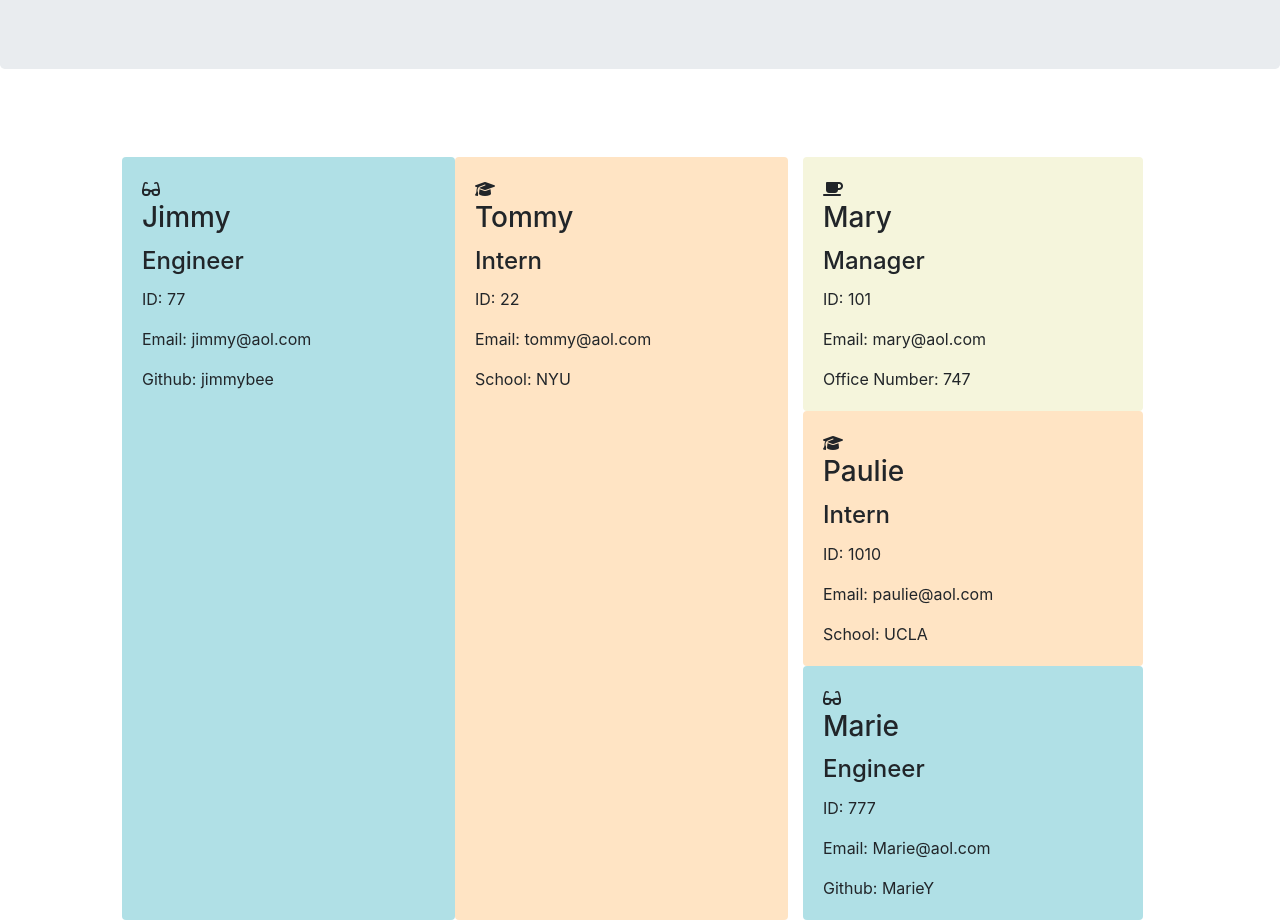
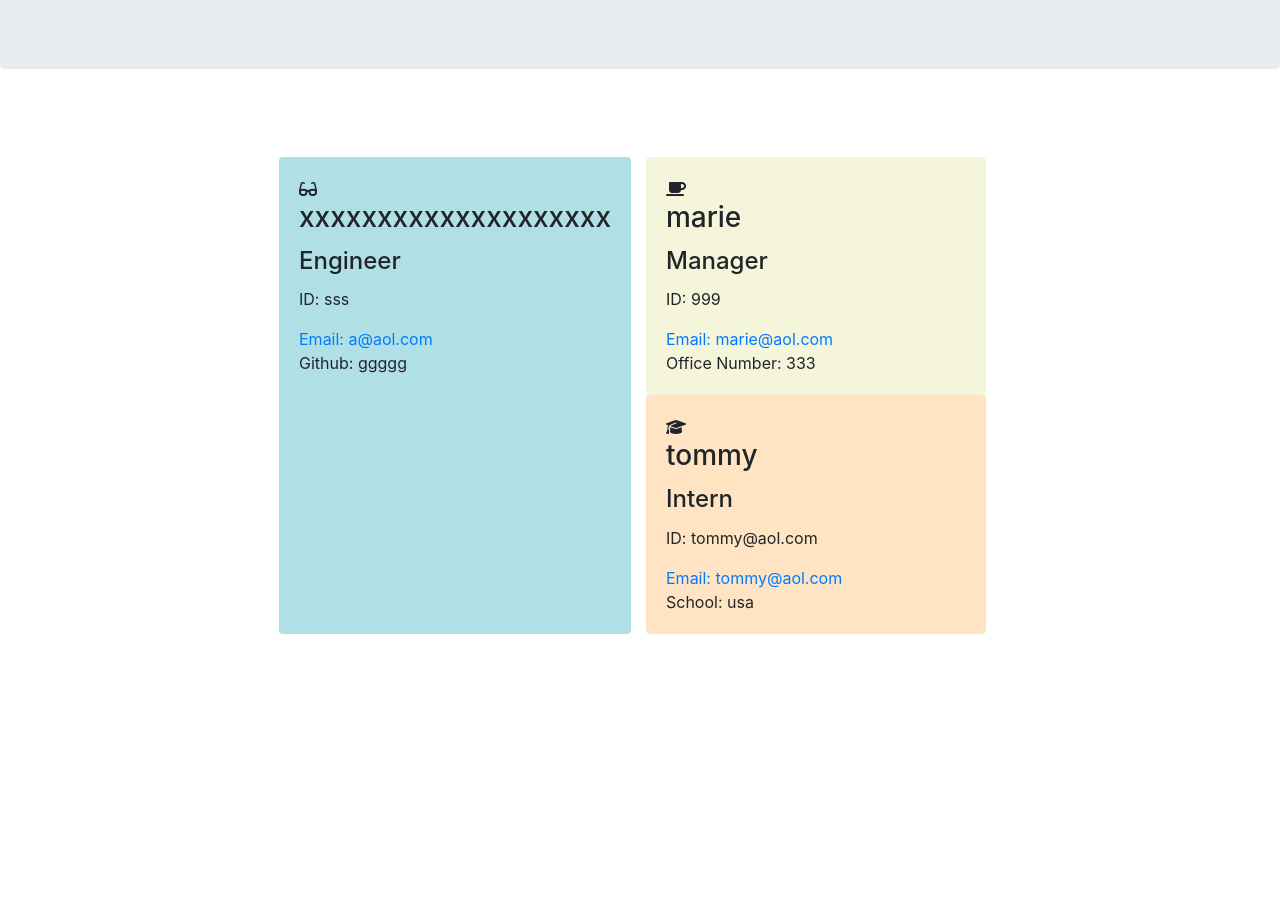
Before and after one commit to chorvick/teamprofilegenerator, a website: page index.html in a window 1280 px wide. Shown: the part 115-1035 px from the top of the page. After the commit the page ends 800 px from the top, so only its background shows below. Drawn offline with nearby package versions, Linux system fonts and the light colour scheme.

Commit message:
added link to cards so e mail launches client

```diff
--- a/index.html
+++ b/index.html
@@ -20,8 +20,6 @@
  </div>
  </div>
  </div>
-
-
 <br>
   <br>
   <br>
@@ -34,22 +32,11 @@
 
             <div class="card-body">
             <span class="fas fa-glasses"></span>
-              <h3 class="card-title">Jimmy</h3>
+              <h3 class="card-title">xxxxxxxxxxxxxxxxxxxx</h3>
               <h4 class="card-title">Engineer</h4>
-              <p class="card-text">ID: 77</p>
-              <p class="card-text">Email: jimmy@aol.com</p>
-              <p class="card-text">Github: jimmybee</p>
-
-            </div>
-          </div><div class="card" style="min-width: 30%;background-color: Bisque;border: 3px black">
-
-            <div class="card-body">
-            <span  class="fas fa-graduation-cap"></span>
-              <h3 class="card-title">Tommy</h3>
-              <h4 class="card-title">Intern</h4>
-              <p class="card-text">ID: 22</p>
-              <p class="card-text">Email: tommy@aol.com</p>
-              <p class="card-text">School: NYU</p>
+              <p class="card-text">ID: sss</p>
+              <a href="mailto:a@aol.com">Email: a@aol.com</a >
+              <p class="card-text">Github: ggggg</p>
 
             </div>
           </div><div class="col-sm-4">
@@ -57,33 +44,22 @@
 
             <div class="card-body">
             <span class="fas fa-coffee"></span>
-              <h3 class="card-title">Mary</h3>
+              <h3 class="card-title">marie</h3>
               <h4 class="card-title">Manager</h4>
-              <p class="card-text">ID: 101</p>
-              <p class="card-text">Email: mary@aol.com</p>
-              <p class="card-text">Office Number: 747</p>
+              <p class="card-text">ID: 999</p>
+              <a href="mailto:marie@aol.com">Email: marie@aol.com</a >
+              <p class="card-text">Office Number: 333</p>
 
             </div>
           </div><div class="card" style="min-width: 30%;background-color: Bisque;border: 3px black">
 
             <div class="card-body">
             <span  class="fas fa-graduation-cap"></span>
-              <h3 class="card-title">Paulie</h3>
+              <h3 class="card-title">tommy</h3>
               <h4 class="card-title">Intern</h4>
-              <p class="card-text">ID: 1010</p>
-              <p class="card-text">Email: paulie@aol.com</p>
-              <p class="card-text">School: UCLA</p>
-
-            </div>
-          </div><div class="card" style="min-width: 30%;background-color: powderblue;border: 3px black">
-
-            <div class="card-body">
-            <span class="fas fa-glasses"></span>
-              <h3 class="card-title">Marie</h3>
-              <h4 class="card-title">Engineer</h4>
-              <p class="card-text">ID: 777</p>
-              <p class="card-text">Email: Marie@aol.com</p>
-              <p class="card-text">Github: MarieY</p>
+              <p class="card-text">ID: tommy@aol.com</p>
+              <a href="mailto:tommy@aol.com">Email: tommy@aol.com</a >
+              <p class="card-text">School: usa</p>
 
             </div>
           </div>
@@ -91,5 +67,4 @@
 </div>
 </div>
 </body>
-
 </html>
```
Also changed, not shown: index.js (+5 -6 lines).
